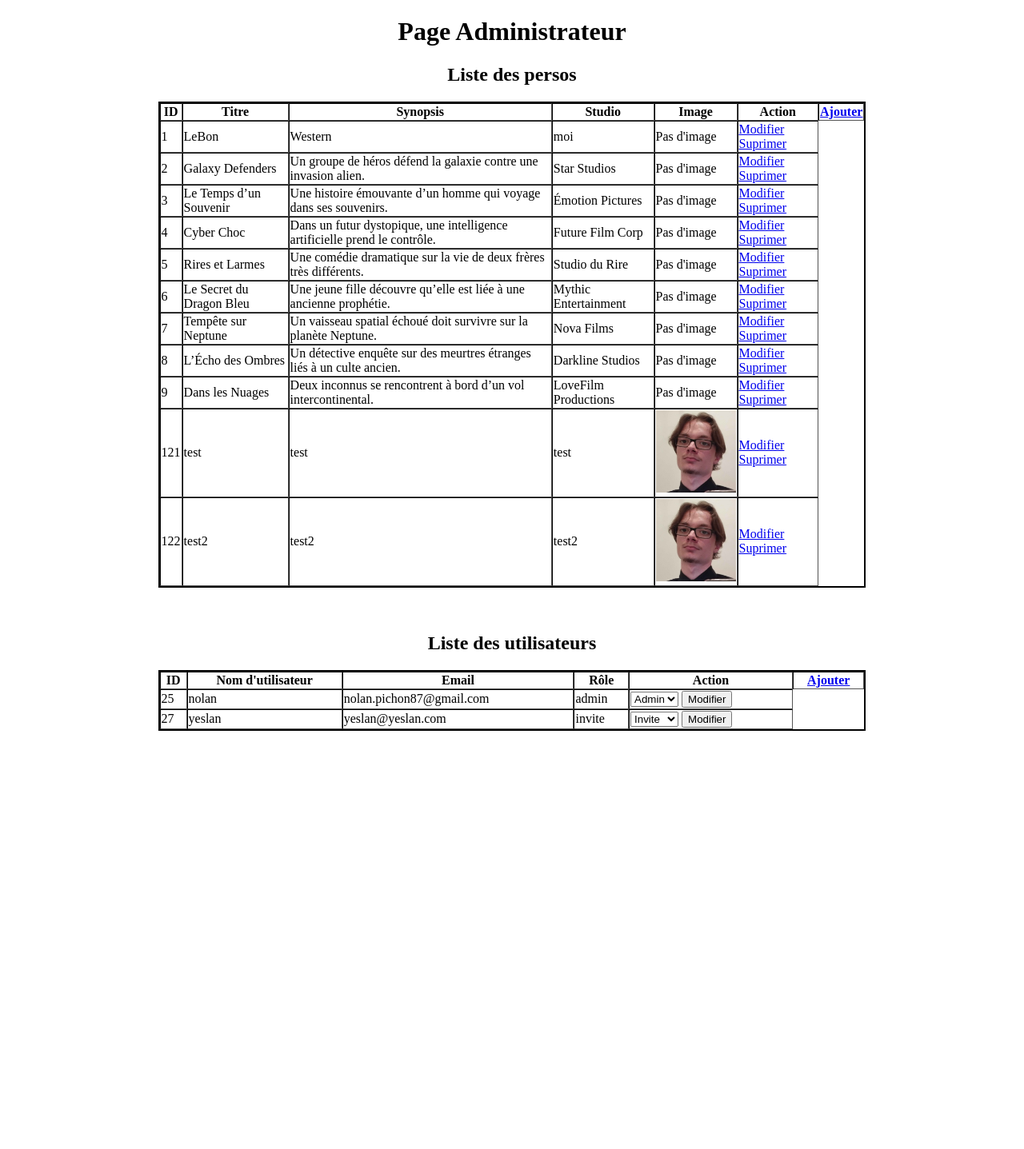
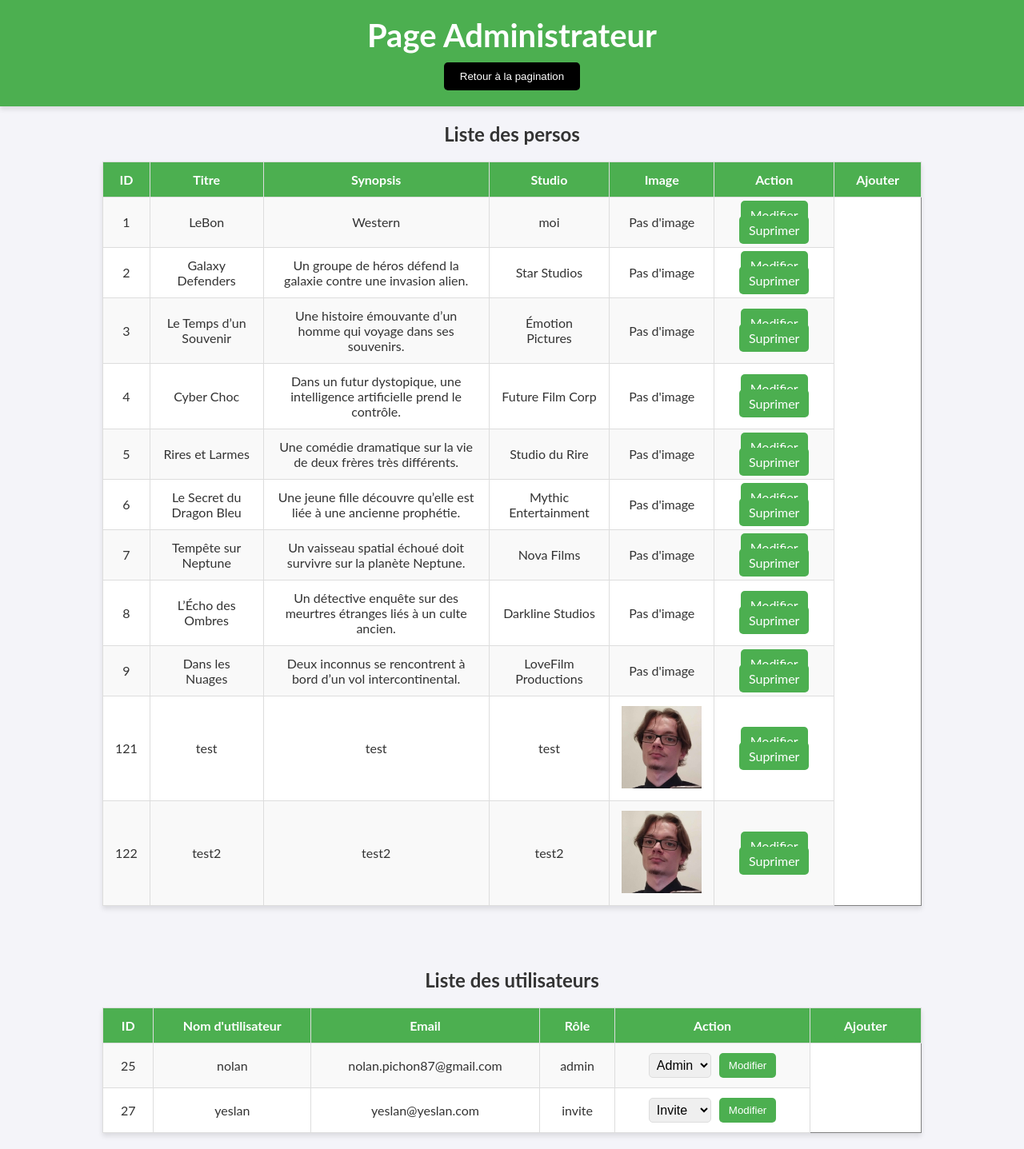
Before and after one commit to Yes-lan/Beaupeyrat, a PHP site: page /admin/index_administrateur.php in a window 1280 px wide. Shown: the whole page at 80% size. Before the commit the page ends 914 px from the top, so only its background shows below. Run offline with PHP 8.4, Linux system fonts and the light colour scheme; a user stored in the database is signed in; data comes from the database, SQL or seed files in the repository.

Commit message:
Final V2

```diff
--- a/www/admin/index_administrateur.php
+++ b/www/admin/index_administrateur.php
@@ -23,6 +23,10 @@ $stmt->execute();
     <header>
         <center>
         <h1>Page Administrateur</h1>
+        <!-- Bouton Retour -->
+        <button onclick="window.location.href='../pagination.php'" style="margin-top: 10px; background-color:rgb(0, 0, 0); color: white; border: none; padding: 10px 20px; border-radius: 5px; cursor: pointer;">
+            Retour à la pagination
+        </button>
         </center>
     </header>
     <div>
--- a/www/asset/index_administrateur.css
+++ b/www/asset/index_administrateur.css
@@ -1,8 +1,99 @@
-.table{
+/* Style général */
+body {
+    font-family: 'Lato', sans-serif;
+    margin: 0;
+    padding: 0;
+    background-color: #f4f4f9;
+    color: #333;
+}
 
-    width: 70%;
-    margin-top: 20px;
-    border-spacing: 0px;
-    border: 2px solid #000000;
+/* Header */
+header {
+    background-color: #4CAF50;
+    color: white;
+    padding: 20px 0;
+    text-align: center;
+    box-shadow: 0 4px 6px rgba(0, 0, 0, 0.1);
+}
 
+header h1 {
+    margin: 0;
+    font-size: 2.5em;
 }
+
+/* Table */
+.table {
+    width: 80%;
+    margin: 20px auto;
+    border-collapse: collapse;
+    box-shadow: 0 4px 6px rgba(0, 0, 0, 0.1);
+    background-color: white;
+}
+
+.table th, .table td {
+    padding: 12px 15px;
+    text-align: center;
+    border: 1px solid #ddd;
+}
+
+.table th {
+    background-color: #4CAF50;
+    color: white;
+    font-weight: bold;
+}
+
+.table tr:nth-child(even) {
+    background-color: #f9f9f9;
+}
+
+.table tr:hover {
+    background-color: #f1f1f1;
+}
+
+/* Boutons */
+button, .table a {
+    background-color: #4CAF50;
+    color: white;
+    border: none;
+    padding: 8px 12px;
+    text-decoration: none;
+    border-radius: 5px;
+    cursor: pointer;
+    transition: background-color 0.3s ease;
+}
+
+button:hover, .table a:hover {
+    background-color: #45a049;
+}
+
+button:disabled {
+    background-color: #ccc;
+    cursor: not-allowed;
+}
+
+/* Formulaire dans le tableau */
+form {
+    display: flex;
+    justify-content: center;
+    align-items: center;
+    gap: 10px;
+}
+
+select {
+    padding: 5px;
+    border: 1px solid #ddd;
+    border-radius: 5px;
+    font-size: 1em;
+}
+
+/* Footer */
+footer {
+    text-align: center;
+    padding: 10px 0;
+    background-color: #4CAF50;
+    color: white;
+    position: fixed;
+    bottom: 0;
+    width: 100%;
+    box-shadow: 0 -4px 6px rgba(0, 0, 0, 0.1);
+}
```
Also changed, not shown: www/pagination.php (+18 -2 lines).
